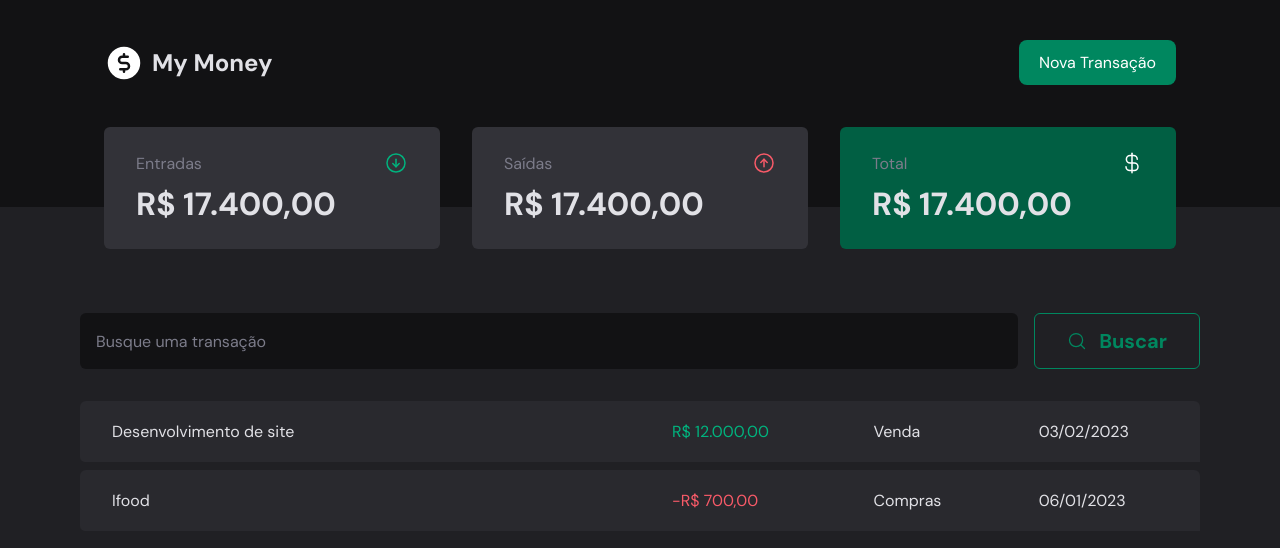
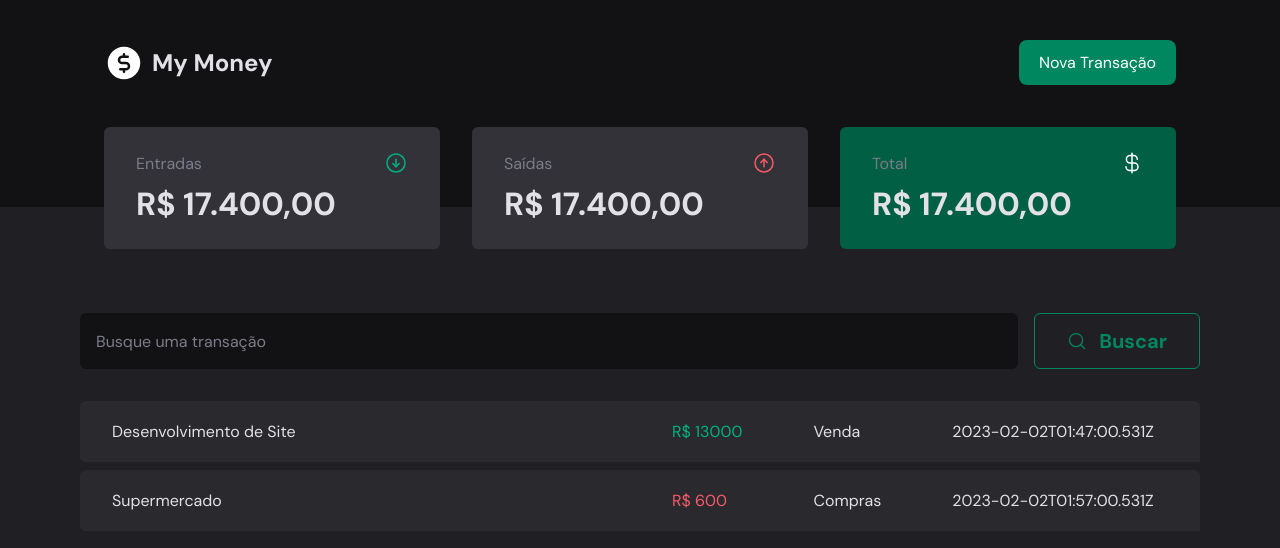
Before and after one commit to odeassis/my_money, a React (Vite) app: page / in a window 1280 px wide. Shown: the top 548 px of the page. Built offline with nearby package versions, Linux system fonts and the light colour scheme; data requests are answered from the project's data file.

Commit message:
feat: fetching API data

```diff
--- a/src/pages/Transactions/index.tsx
+++ b/src/pages/Transactions/index.tsx
@@ -1,3 +1,4 @@
+import { useEffect, useState } from "react";
 import { Header } from "../../components/Header";
 import { Summary } from "../../components/Summary";
 import { Search } from "./components/Search";
@@ -7,7 +8,23 @@
   ValueHighlight,
 } from "./styles";
 
+interface Transaction {
+  id: number;
+  price: number;
+  category: string;
+  description: string;
+  createdAt: string;
+  type: "income" | "outcome";
+}
+
 export function Transactions() {
+  const [transactions, setTransactions] = useState<Transaction[]>([]);
+  useEffect(() => {
+    fetch("http://localhost:2030/transactions")
+      .then((response) => response.json())
+      .then((data) => setTransactions(data));
+  }, []);
+
   return (
     <>
       <Header />
@@ -16,22 +33,22 @@
       <TransactionContainerTable>
         <Search />
         <TransactionTable>
-          <tr>
-            <td>Desenvolvimento de site</td>
-            <td>
-              <ValueHighlight variant="income">R$ 12.000,00</ValueHighlight>
-            </td>
-            <td>Venda</td>
-            <td>03/02/2023</td>
-          </tr>
-          <tr>
-            <td>Ifood</td>
-            <td>
-              <ValueHighlight variant="outcome">-R$ 700,00</ValueHighlight>
-            </td>
-            <td>Compras</td>
-            <td>06/01/2023</td>
-          </tr>
+          <tbody>
+            {transactions.map((transaction) => {
+              return (
+                <tr key={transaction.id}>
+                  <td>{transaction.description}</td>
+                  <td>
+                    <ValueHighlight variant={transaction.type}>
+                      R$ {transaction.price}
+                    </ValueHighlight>
+                  </td>
+                  <td>{transaction.category}</td>
+                  <td>{transaction.createdAt}</td>
+                </tr>
+              );
+            })}
+          </tbody>
         </TransactionTable>
       </TransactionContainerTable>
     </>
```
